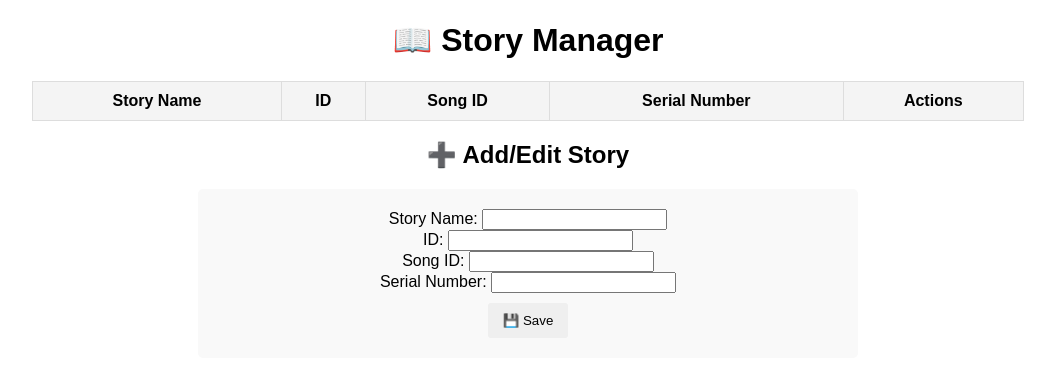
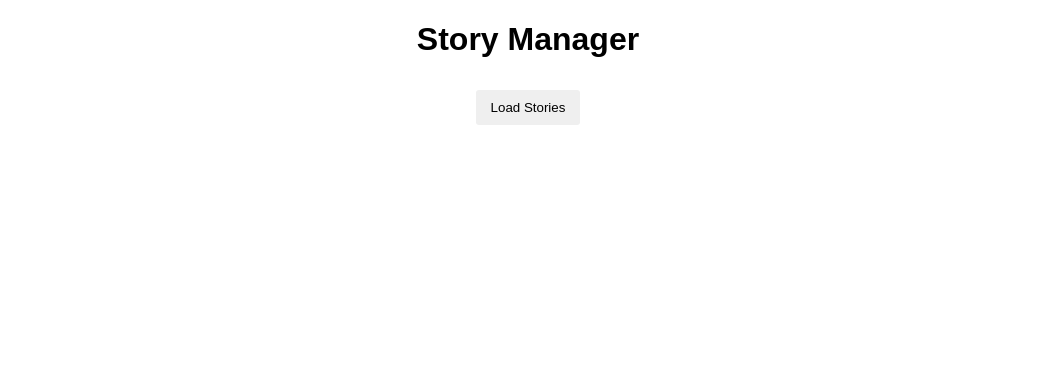
Before and after one commit to Adnan678y/Eightfm, a website: page public/index.html in a window 1280 px wide. Shown: the whole page, without its empty margins (112-1167 px from the left). Drawn offline with Linux system fonts and the light colour scheme; no server answers.

Commit message:
Update index.html

```diff
--- a/public/index.html
+++ b/public/index.html
@@ -7,30 +7,16 @@
     <link rel="stylesheet" href="style.css">
 </head>
 <body>
-    <h1>📖 Story Manager</h1>
-    <table id="storyTable">
-        <thead>
-            <tr>
-                <th>Story Name</th>
-                <th>ID</th>
-                <th>Song ID</th>
-                <th>Serial Number</th>
-                <th>Actions</th>
-            </tr>
-        </thead>
-        <tbody></tbody>
-    </table>
+    <h1>Story Manager</h1>
+    <button onclick="fetchStories()">Load Stories</button>
+    <div id="stories"></div>
 
-    <h2>➕ Add/Edit Story</h2>
-    <form id="storyForm" action="/addStory" method="POST">
-        <input type="hidden" name="oldStory" id="oldStory">
-        <label>Story Name: <input type="text" name="story" id="story" required></label><br>
-        <label>ID: <input type="text" name="id" id="id" required></label><br>
-        <label>Song ID: <input type="text" name="songId" id="songId" required></label><br>
-        <label>Serial Number: <input type="number" name="serialNumber" id="serialNumber" required></label><br>
-        <button type="submit">💾 Save</button>
-    </form>
-
-    <script src="script.js"></script>
+    <script>
+        async function fetchStories() {
+            const res = await fetch("/api/all?raw=true");
+            const data = await res.json();
+            document.getElementById("stories").innerHTML = JSON.stringify(data, null, 4);
+        }
+    </script>
 </body>
 </html>
```
